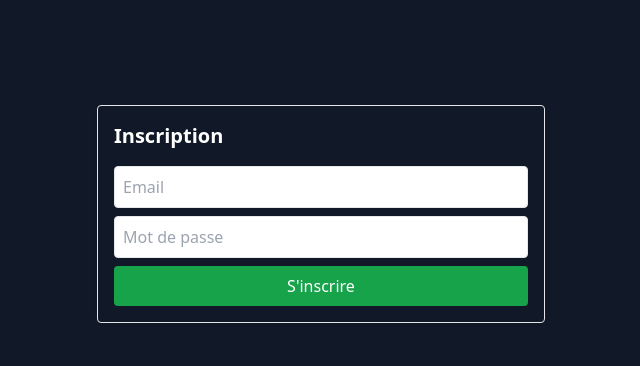
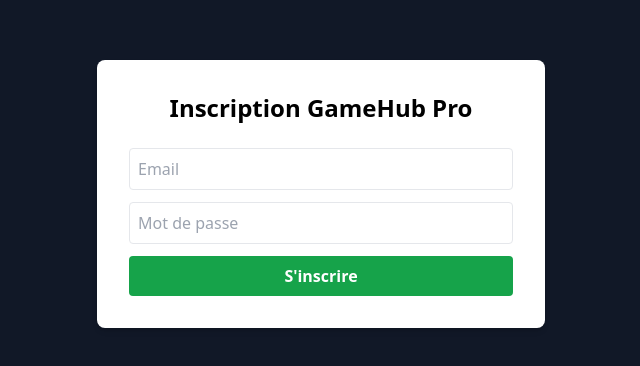
Before and after one commit to BRAINCaen/synergia-app-V3, a React (Vite) app: page /register in a window 1280 px wide. Shown: the part 206-572 px from the top of the page, without its empty margins (319-959 px from the left). Built offline with nearby package versions, Linux system fonts and the light colour scheme; no server answers.

Commit message:
Update Register.tsx

```diff
--- a/src/shared/components/Register.tsx
+++ b/src/shared/components/Register.tsx
@@ -15,16 +15,15 @@
       navigate('/');
     } catch (error) {
       alert("Erreur lors de l'inscription");
-      console.error(error);
     }
   };
 
   return (
-    <form onSubmit={handleRegister} className="max-w-md mx-auto mt-10 p-4 border rounded shadow">
-      <h2 className="text-xl font-bold mb-4">Inscription</h2>
-      <input type="email" value={email} onChange={e => setEmail(e.target.value)} placeholder="Email" className="w-full mb-2 p-2 border rounded" />
-      <input type="password" value={password} onChange={e => setPassword(e.target.value)} placeholder="Mot de passe" className="w-full mb-2 p-2 border rounded" />
-      <button type="submit" className="w-full bg-green-600 text-white p-2 rounded">S'inscrire</button>
+    <form onSubmit={handleRegister} className="bg-white text-black max-w-md w-full p-8 rounded-lg shadow-md">
+      <h2 className="text-2xl font-bold text-center mb-6">Inscription GameHub Pro</h2>
+      <input type="email" value={email} onChange={e => setEmail(e.target.value)} placeholder="Email" className="w-full mb-3 p-2 border rounded" />
+      <input type="password" value={password} onChange={e => setPassword(e.target.value)} placeholder="Mot de passe" className="w-full mb-3 p-2 border rounded" />
+      <button type="submit" className="w-full bg-green-600 text-white p-2 rounded font-semibold">S'inscrire</button>
     </form>
   );
 };
```
